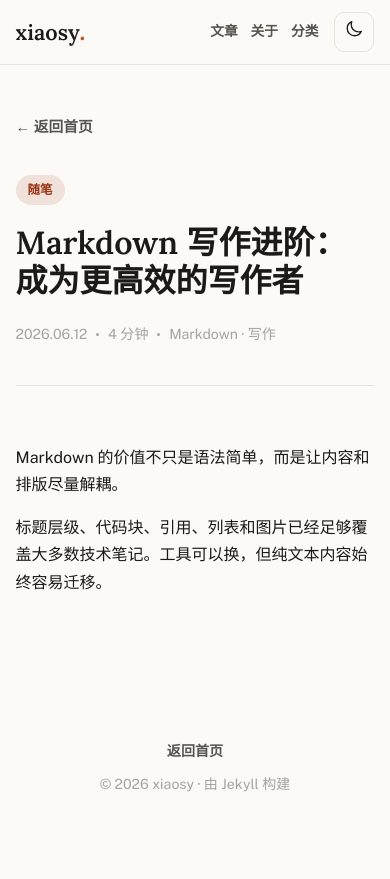
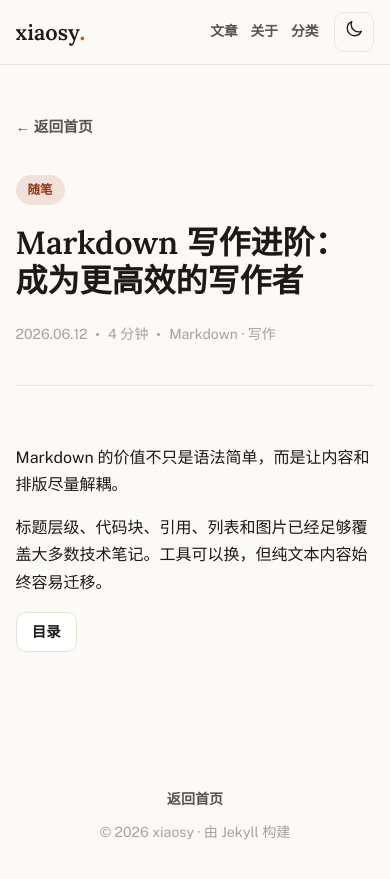
Before and after one commit to yangqianjing/Y, a Jekyll site: the page built from _posts/2026-06-12-markdown-writing.md, in a window 390 px wide. Shown: the top 879 px of the page. Built offline with Jekyll 4.4.1, drawn with Linux system fonts in a browser that asks for light colours.

Commit message:
文章目录移到右侧侧边栏

```diff
--- a/_layouts/post.html
+++ b/_layouts/post.html
@@ -27,6 +27,7 @@
 
   <main class="article-shell">
     <a class="back-link" href="{{ '/' | relative_url }}">← 返回首页</a>
+    <div class="article-layout">
     <article>
       <header class="article-header">
         {% assign category = page.categories | first %}
@@ -44,15 +45,19 @@
         </div>
       </header>
 
+      <div class="article-content">
+        {{ content }}
+      </div>
+    </article>
+
+    <aside class="toc-sidebar">
+      <button class="toc-toggle" id="tocToggle" type="button" aria-expanded="false" hidden>目录</button>
       <nav class="toc" id="toc" aria-label="文章目录" hidden>
         <div class="toc-title">文章目录</div>
         <ol class="toc-list" id="tocList"></ol>
       </nav>
-
-      <div class="article-content">
-        {{ content }}
-      </div>
-    </article>
+    </aside>
+    </div>
   </main>
 
   <footer class="site-footer">
@@ -134,6 +139,16 @@
           links.forEach((link) => link.classList.toggle('active', link.getAttribute('href') === '#' + activeId));
         }
       };
+      const toggle = document.getElementById('tocToggle');
+      if (toggle) {
+        toggle.hidden = false;
+        toggle.addEventListener('click', () => {
+          const expanded = toggle.getAttribute('aria-expanded') === 'true';
+          toggle.setAttribute('aria-expanded', String(!expanded));
+          nav.classList.toggle('open', !expanded);
+          toggle.textContent = expanded ? '目录' : '收起目录';
+        });
+      }
       window.addEventListener('scroll', update, { passive: true });
       update();
       nav.hidden = false;
--- a/assets/css/post.css
+++ b/assets/css/post.css
@@ -50,7 +50,7 @@
 
 .article-content h2,.article-content h3,.article-content h4{font-family:var(--font-serif);line-height:1.35;margin:2.2rem 0 .8rem;scroll-margin-top:86px}
 .article-content h2{font-size:1.65rem}.article-content h3{font-size:1.25rem}.article-content h4{font-size:1.08rem}
-.toc{background:var(--surface-2);border:1px solid var(--border);border-radius:12px;padding:1.1rem 1.3rem;margin:1.6rem 0 0}
+.toc{background:var(--surface-2);border:1px solid var(--border);border-radius:12px;padding:1.1rem 1.3rem;margin:0;position:sticky;top:88px;max-height:calc(100vh - 120px);overflow:auto}
 .toc-title{display:flex;align-items:center;gap:.5rem;font-family:var(--font-serif);font-weight:600;font-size:1.05rem;color:var(--ink)}
 .toc-title::before{content:"";width:3px;height:1em;border-radius:2px;background:var(--accent)}
 .toc-list{list-style:none;margin:.8rem 0 0;padding:0}
@@ -59,3 +59,20 @@
 .toc-link{display:inline-block;color:var(--ink-2);font-size:.92rem;line-height:1.55;border-radius:6px;padding:.08rem .4rem;margin-inline:-.4rem;transition:color .15s,background .15s}
 .toc-link:hover{color:var(--accent);background:var(--accent-soft)}
 .toc-link.active{color:var(--accent);font-weight:600}
+
+/* 文章页两栏布局：正文 + 右侧目录 */
+.article-shell{width:min(1080px,92%)}
+.article-layout{display:grid;grid-template-columns:minmax(0,1fr) 280px;gap:2.5rem;align-items:start}
+.article-layout article{min-width:0;max-width:820px}
+.toc-sidebar{min-width:0}
+.toc-toggle{display:none;align-items:center;gap:.45rem;border:1px solid var(--border);background:var(--surface);color:var(--ink);border-radius:10px;padding:.42rem .95rem;font-size:.9rem;font-weight:600}
+.toc-toggle:hover{background:var(--surface-2);color:var(--accent)}
+@media (max-width:1024px){
+  .article-shell{width:min(820px,92%)}
+  .article-layout{grid-template-columns:1fr;gap:0}
+  .article-layout article{max-width:none}
+  .toc-sidebar{margin-bottom:.5rem}
+  .toc-toggle{display:inline-flex}
+  .toc{position:static;max-height:none;display:none;margin:0 0 .8rem}
+  .toc.open{display:block}
+}
```
